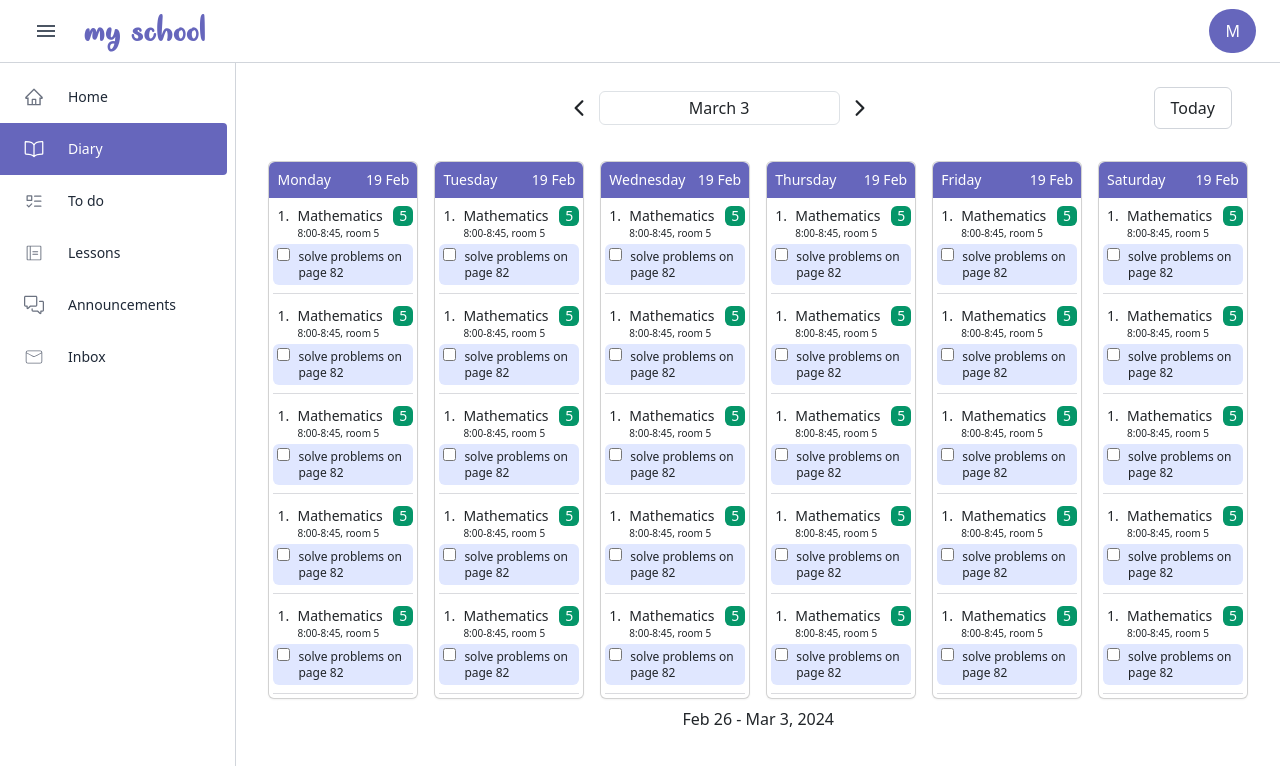
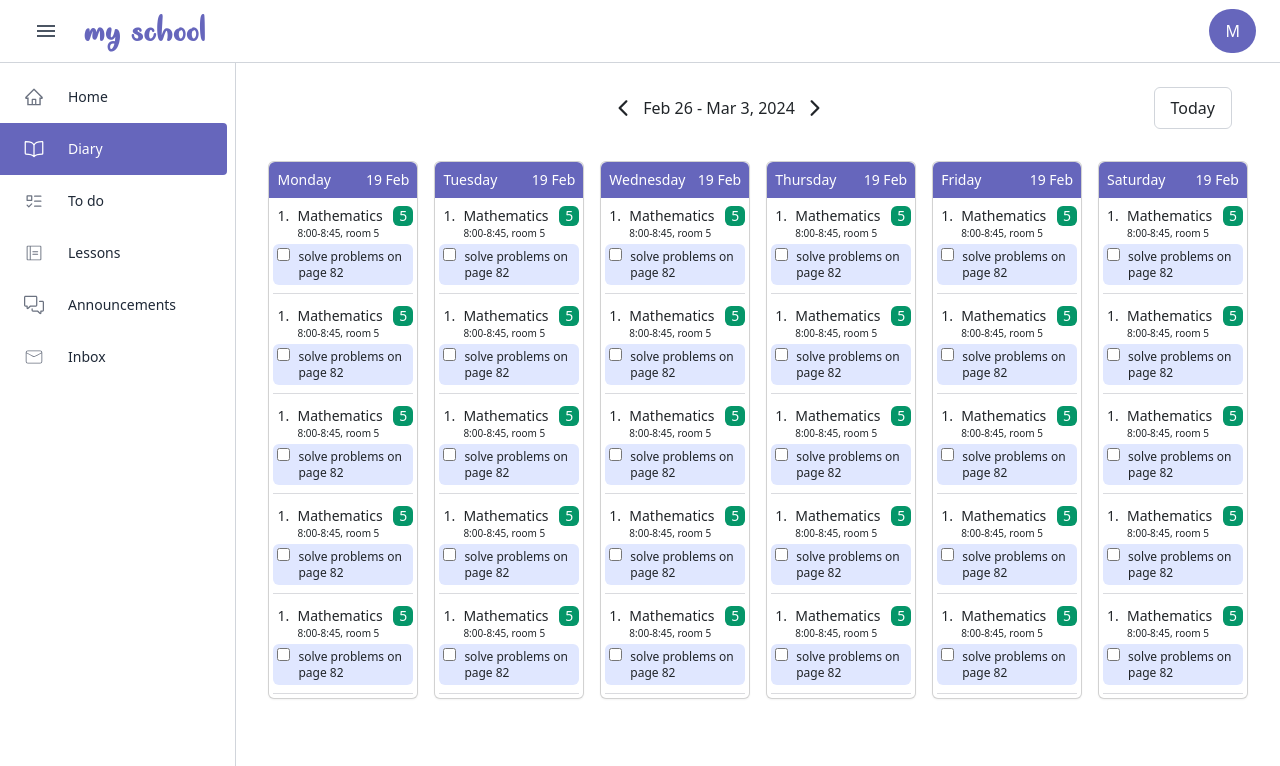
Before and after one commit to mousiyah/My-School-web, a React (Create React App) app in the folder client/: page / in a window 1280 px wide. Shown: the top 766 px of the page. Built offline with nearby package versions, Linux system fonts and the light colour scheme.

Commit message:
diary date picker works

```diff
--- /dev/null
+++ b/client/src/components/DiaryDatePicker.tsx
@@ -0,0 +1,87 @@
+import React, { useState } from 'react';
+
+import DatePicker, { registerLocale } from 'react-datepicker';
+import 'react-datepicker/dist/react-datepicker.css';
+import { enGB } from 'date-fns/locale/en-GB';
+
+import { IoIosArrowBack, IoIosArrowForward } from 'react-icons/io';
+
+registerLocale('en-GB', enGB);
+
+interface DiaryDatePickerProps {
+    selectedDate: Date;
+    setSelectedDate: (date: Date) => void;
+}
+
+const DiaryDatePicker: React.FC<DiaryDatePickerProps> = ({
+    selectedDate,
+    setSelectedDate,
+}) => {
+    const [isDatePickerOpen, setIsDatePickerOpen] = useState(false);
+
+    const handleDateChange = (date: Date) => {
+        setSelectedDate(date);
+    };
+
+    const handlePrevWeek = () => {
+        const prevWeek = new Date(selectedDate);
+        prevWeek.setDate(selectedDate.getDate() - 7);
+        setSelectedDate(prevWeek);
+      };
+
+      const handleNextWeek = () => {
+        const nextWeek = new Date(selectedDate);
+        nextWeek.setDate(selectedDate.getDate() + 7);
+        setSelectedDate(nextWeek);
+      };
+
+      const getWeekRange = (date: Date) => {
+        const startDate = new Date(date);
+        startDate.setDate(date.getDate() - date.getDay() + (date.getDay() === 0 ? -6 : 1));
+
+        const endDate = new Date(startDate);
+        endDate.setDate(startDate.getDate() + 6);
+
+        const startMonth = startDate.toLocaleString('default', { month: 'short' });
+        const startDay = startDate.getDate();
+        const endMonth = endDate.toLocaleString('default', { month: 'short' });
+        const endDay = endDate.getDate();
+        const year = endDate.getFullYear();
+
+        return `${startMonth} ${startDay} - ${endMonth} ${endDay}, ${year}`;
+      };
+
+      return (
+        <div className="flex w-full justify-between items-center mb-4 px-4">
+        <div className="flex items-center mx-auto">
+          <button onClick={handlePrevWeek}>
+            <IoIosArrowBack className="text-2xl" />
+          </button>
+          <button onClick={() => setIsDatePickerOpen(!isDatePickerOpen)} className="relative mx-2">
+            <div>{getWeekRange(selectedDate)}</div>
+            {isDatePickerOpen && (
+              <div className="absolute top-full z-50">
+                <DatePicker
+                  selected={selectedDate}
+                  onChange={handleDateChange}
+                  className="text-center border border-gray-300 p-1 mx-2 rounded"
+                  dateFormat="MMMM d"
+                  locale="en-GB"
+                  open={isDatePickerOpen}
+                  inline
+                />
+              </div>
+            )}
+          </button>
+          <button onClick={handleNextWeek}>
+            <IoIosArrowForward className="text-2xl" />
+          </button>
+        </div>
+        <button className="btn-white" onClick={() => handleDateChange(new Date())}>
+          Today
+        </button>
+      </div>
+    );
+};
+
+export default DiaryDatePicker;
--- a/client/src/partials/Diary.tsx
+++ b/client/src/partials/Diary.tsx
@@ -1,9 +1,10 @@
 import React, { useState } from 'react';
 import DiaryDay from '../components/DiaryDay';
+import DiaryDatePicker from '../components/DiaryDatePicker';
 
-import DatePicker, { registerLocale, setDefaultLocale } from 'react-datepicker';
+import DatePicker, { registerLocale } from 'react-datepicker';
 import 'react-datepicker/dist/react-datepicker.css';
-import {enGB} from 'date-fns/locale/en-GB';
+import { enGB } from 'date-fns/locale/en-GB';
 
 import { IoIosArrowBack, IoIosArrowForward } from 'react-icons/io';
 
@@ -12,55 +13,12 @@ registerLocale('en-GB', enGB);
 const Diary: React.FC = () => {
   const [selectedDate, setSelectedDate] = useState(new Date());
 
-  const handleDateChange = (date: Date) => {
-    setSelectedDate(date);
-  };
-
-  const getWeekRange = (date: Date) => {
-    const startDate = new Date(date);
-    startDate.setDate(date.getDate() - date.getDay() + (date.getDay() === 0 ? -6 : 1));
-
-    const endDate = new Date(startDate);
-    endDate.setDate(startDate.getDate() + 6);
-
-    const startMonth = startDate.toLocaleString('default', { month: 'short' });
-    const startDay = startDate.getDate();
-    const endMonth = endDate.toLocaleString('default', { month: 'short' });
-    const endDay = endDate.getDate();
-    const year = endDate.getFullYear();
-
-    return `${startMonth} ${startDay} - ${endMonth} ${endDay}, ${year}`;
-  };
-
-  const WeekRangeInput = ({ value, onClick }: any) => (
-    <button onClick={onClick} className="text-center border border-gray-300 p-1 mx-2 rounded">
-      {getWeekRange(value)}
-    </button>
-  );
-
   return (
     <div className="flex flex-col items-center p-4">
-      <div className="flex w-full justify-between items-center mb-4 px-4">
-        <div className="flex items-center mx-auto">
-          <button>
-            <IoIosArrowBack className="text-2xl" />
-          </button>
-          <DatePicker
-            selected={selectedDate}
-            onChange={handleDateChange}
-            className="text-center border border-gray-300 p-1 mx-2 rounded"
-            dateFormat="MMMM d"
 
-            locale="en-GB"
-          />
-          <button>
-            <IoIosArrowForward className="text-2xl" />
-          </button>
-        </div>
-        <button className="btn-white" onClick={() => handleDateChange(new Date())}>
-          Today
-        </button>
-      </div>
+     <DiaryDatePicker
+      selectedDate={selectedDate}
+      setSelectedDate={setSelectedDate}/>
 
       <div className="flex">
         {[...Array(6)].map((_, index) => (
@@ -68,7 +26,6 @@ const Diary: React.FC = () => {
         ))}
       </div>
 
-      <div>{getWeekRange(selectedDate)}</div>
     </div>
   );
 };
```
